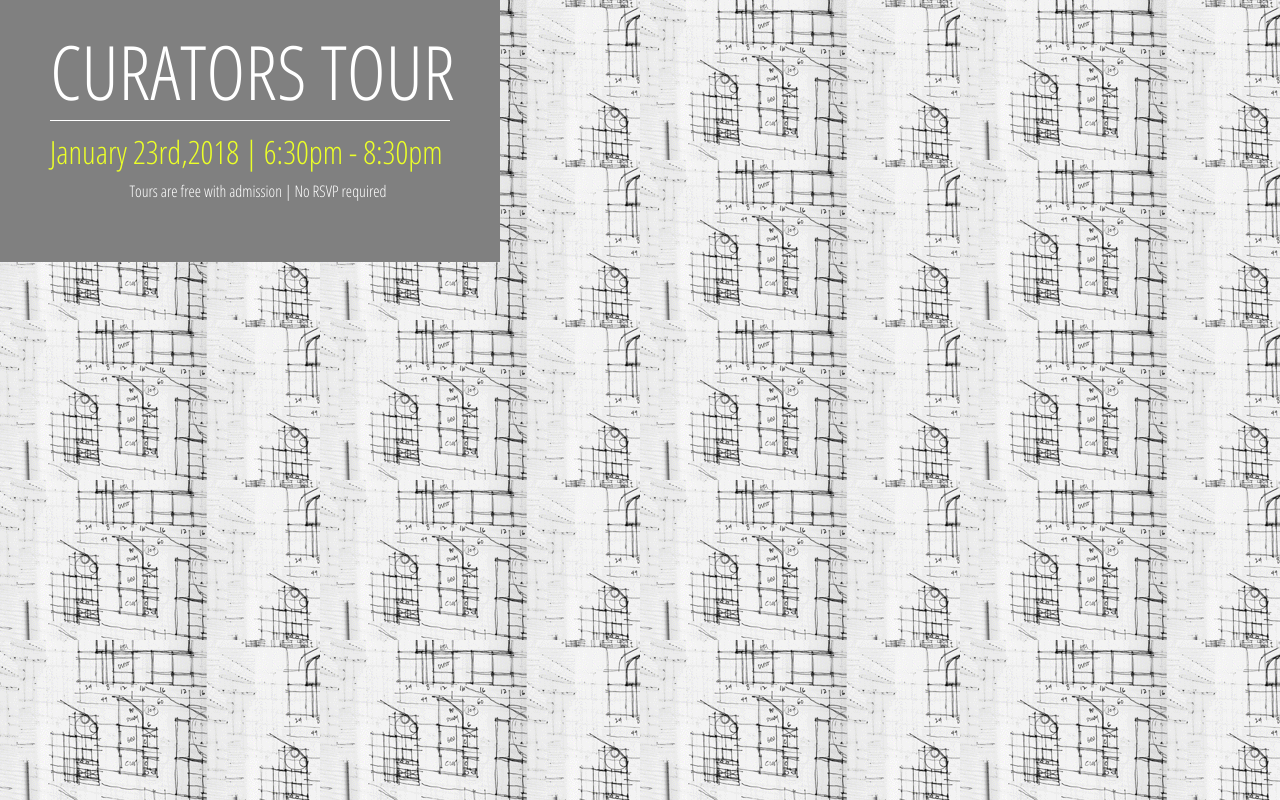
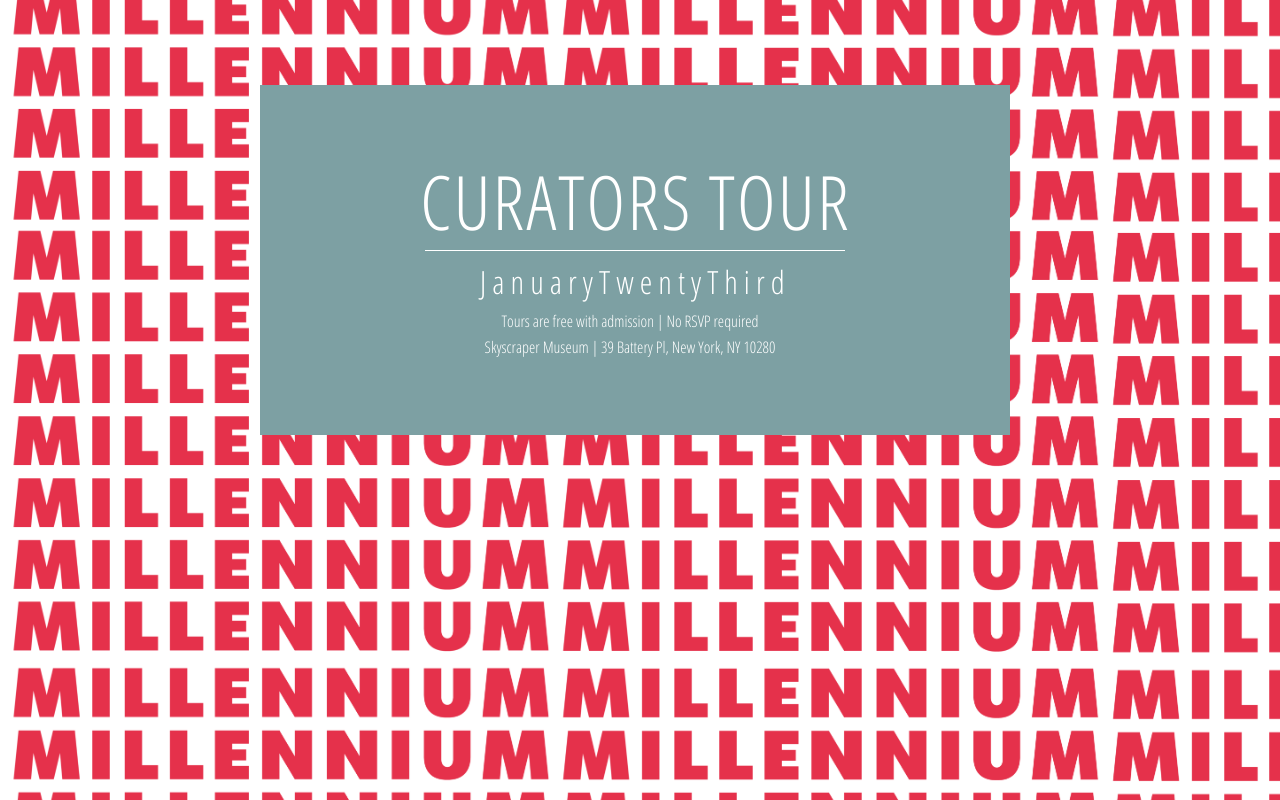
Before and after one commit to halleking7/halleking7.github.io, a plain HTML site: page skyscraper/index.html in a window 1280 px wide. Drawn offline with Linux system fonts and the light colour scheme.

Commit message:
Add files via upload

```diff
--- a/skyscraper/index.html
+++ b/skyscraper/index.html
@@ -20,12 +20,14 @@
 <a href="http://skyscraper.org/millennium/">
 	<div class="tour">CURATORS TOUR</div></a>
 
-<div class="date">January 23rd,2018 | 6:30pm - 8:30pm</div>
+<tour: hover={background-color:black;}></a>
 
-<div class="time">6:30pm - 8:30pm</div>
+<div class="date">J a n u a r y T w e n t y T h i r d</div>
+
+<div class="time"></div>
 
 <div class="h1">
 <p> Tours are free with admission | No RSVP required</p>
-</div>
+<p> Skyscraper Museum | 39 Battery Pl, New York, NY 10280</p></div>
 
 </body>
--- a/skyscraper/style.css
+++ b/skyscraper/style.css
@@ -2,56 +2,70 @@
 	.background-container{
 		width:1300px;
 		height:1200px;
-		background-image:url("one1.gif");
+		background-image:url("4.png");
+		background-size: cover;
 		position: fixed;
 		z-index:-2;
-		top:0;
+		top:0;s
 		left:0;
 	}
 
 	.box1{
-	background-color:grey;
-	width:500px;
+	background-color:rgb(125,160,163);
+	width:750px;
+	height:350px;
 	position:fixed;
-	top:0px;
-	left:0px;
-	height:262px;
+	top:85px;
+	left:260px;
 	z-index:4;
 	}
 
 	.rule{
 	background-color:white;
-	width:400px;
+	width:420px;
 	height:1px;
-	left:50px;
+	left:425px;
 	position:fixed;
-	top:120px;
+	top:250px;
 	z-index:6;
 
-	}
+}
+
 
 	.tour{
 		width:500px;
-		position:fixed;top:20px;left:50px;
+		position:fixed;top:150px;left:420px;
 		z-index:4;
 		font-family:'Open Sans Condensed', sans-serif;
 		font-size:75px;
 		color:white;
 		font-weight:5px;
+		letter-spacing:2px;
+
 	}
 
 	.date{
 		width:700px;
 		z-index:5;
 		font-size:32px;
-		position:fixed;top:130px;left:50px;
+		position:fixed;top:260px;left:480px;
 		font-family: 'Open Sans Condensed', sans-serif;
-		color:rgb(235,255,40);
+		color:white;
+
+	}
+	.info{
+		width:400px;
+		z-index:5;
+		font-size:15px;
+		position:fixed;top:260px;left:480px;
+		font-family: 'Open Sans Condensed', sans-serif;
+		color:white;
+
 	}
 
 	.h1{
 		width:500px;
-		position:fixed;top:170px;
+		position:fixed;top:300px;left:380px;
 		z-index:5;
 		font-family: 'Open Sans Condensed', sans-serif;
 		color:white;
@@ -60,12 +74,13 @@
 		line-height:10px;
 	}
 
-		@media(max-width: 550px) {
-
-
-
-
-
+		@media(max-width: 550px){
+			.date{left:176px;top:160px;font-size:20px;}
+			.box1{left:0px;top:0px;width:550px;height:320px;}
+			.tour{left:55px;top:60px;}
+			.rule{left:60px;top:150px;}
+			.h1{left:25px;top:190px;font-size:15px;line-height:5px}
+			.background-container{width:100vw;height:100vh;}
 
 		}
 
```
Also changed, not shown: skyscraper/4.png (added).
